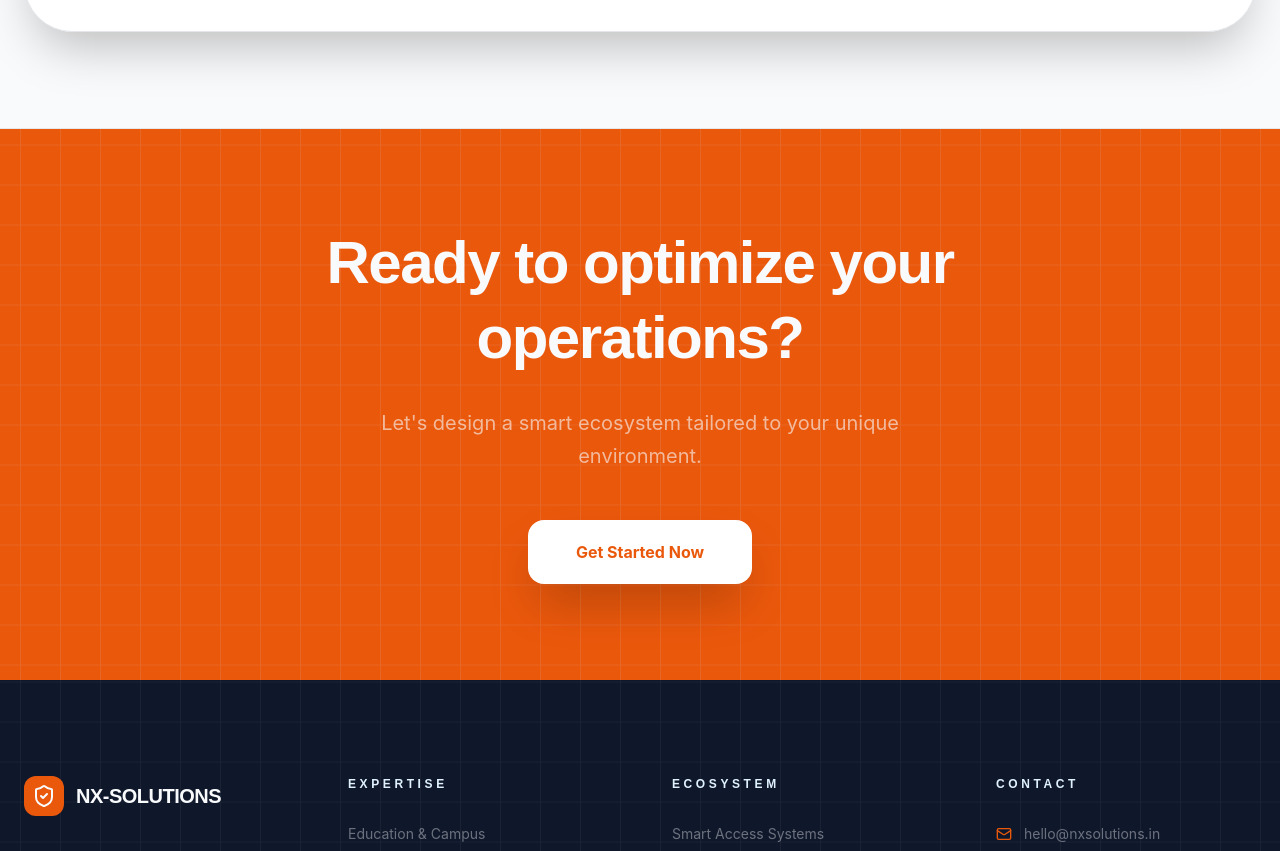
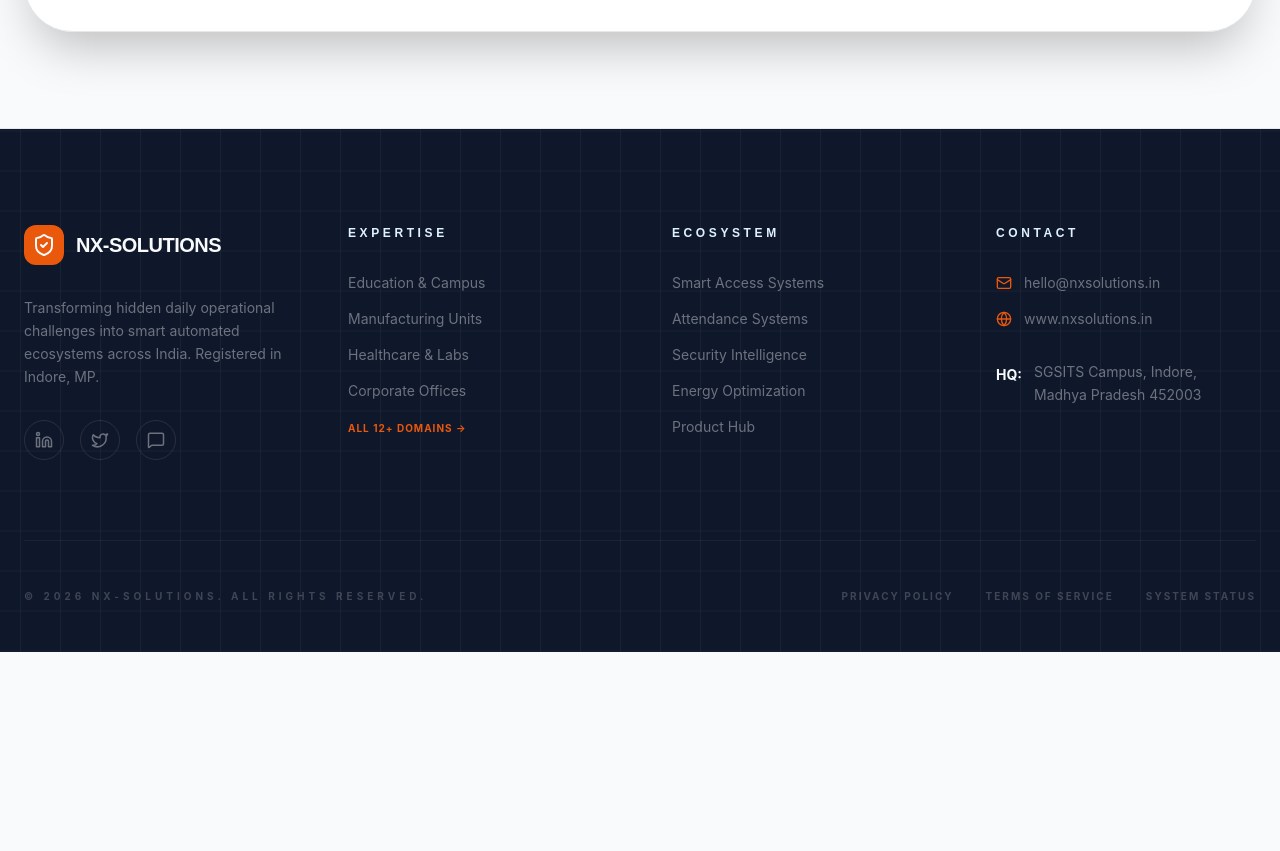
Before and after one commit to deepanshu076/NxSolution, a React (Vite) app: page /solutions in a window 1280 px wide. Shown: the part 2317-3168 px from the top of the page. After the commit the page ends 2969 px from the top, so only its background shows below. Built offline with nearby package versions, Linux system fonts and the light colour scheme.

Commit message:
change in the solutions section2

```diff
--- a/src/pages/Solutions.tsx
+++ b/src/pages/Solutions.tsx
@@ -248,17 +248,6 @@ export default function Solutions() {
         </div>
       </section>
 
-      {/* ── CTA SECTION ── */}
-      <section className="py-24 bg-brand-walnut relative overflow-hidden">
-        <div className="absolute inset-0 opacity-10 grid-bg" />
-        <div className="container mx-auto px-6 text-center relative z-10">
-          <h2 className="text-3xl md:text-6xl font-display font-bold text-soft-white mb-8 max-w-3xl mx-auto leading-tight">Ready to optimize your operations?</h2>
-          <p className="text-soft-white/60 text-lg md:text-xl mb-12 max-w-xl mx-auto leading-relaxed">Let's design a smart ecosystem tailored to your unique environment.</p>
-          <div className="flex flex-wrap justify-center gap-6">
-            <Link to="/contact" className="px-12 py-5 bg-white text-brand-walnut font-bold rounded-2xl transition-all hover:scale-105 shadow-2xl">Get Started Now</Link>
-          </div>
-        </div>
-      </section>
     </div>
   );
 }
```
